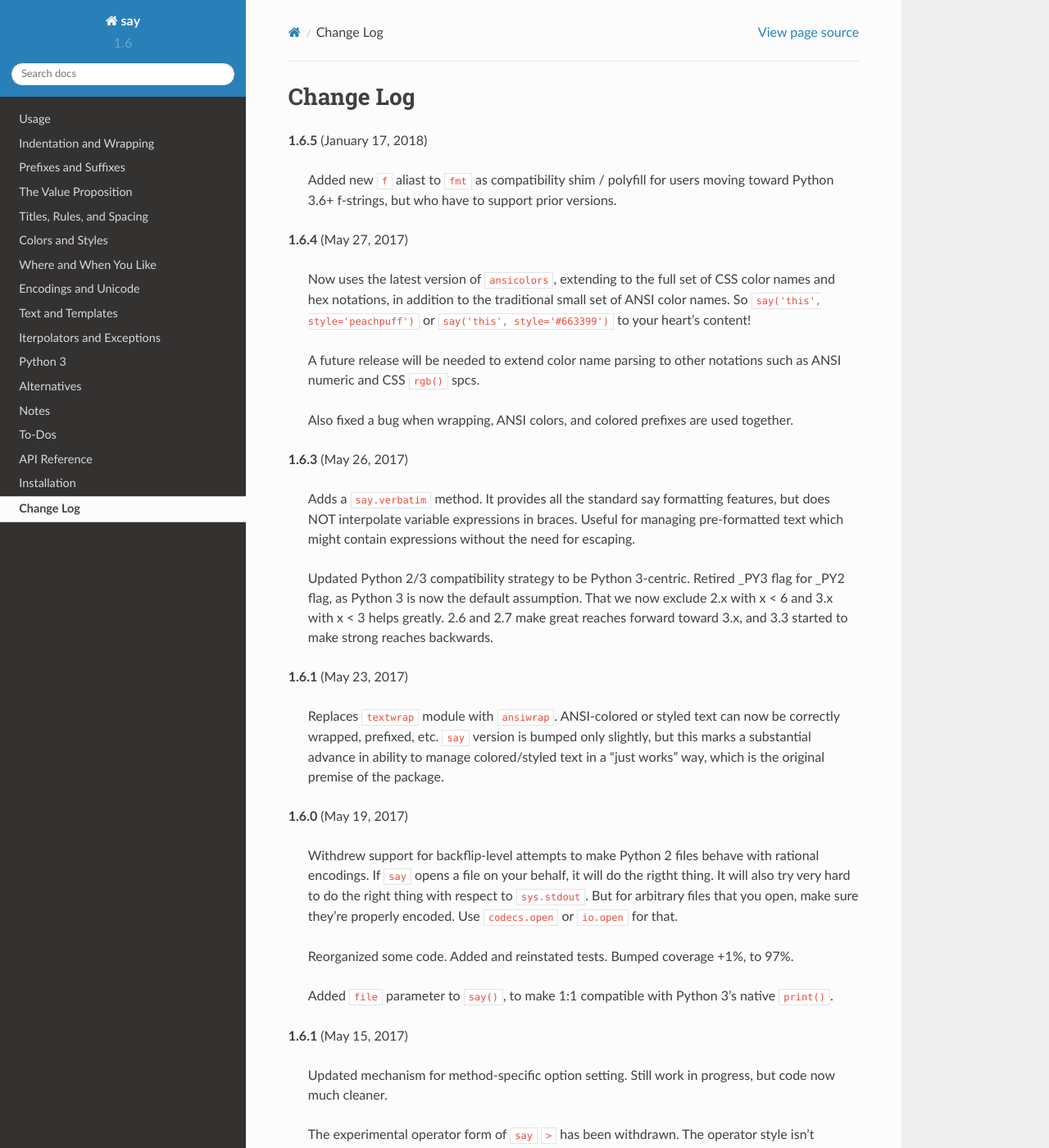
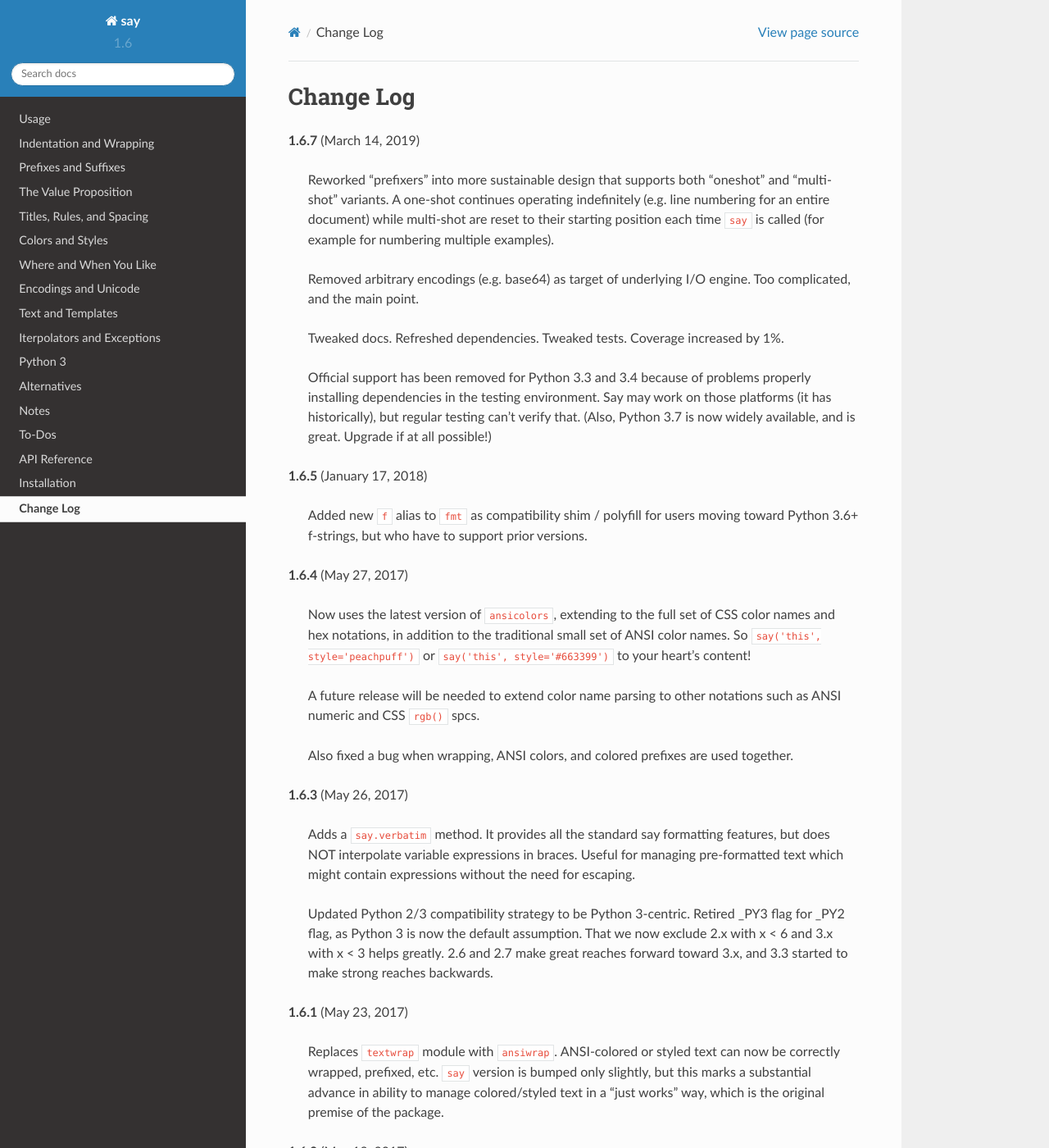
Before and after one commit to jonathaneunice/say, a Sphinx documentation site: the page built from docs/CHANGES.rst, in a window 1280 px wide and 1400 px high. Shown: the whole window at 82% size. Built offline with Sphinx 7.4.7 and the Read the Docs theme 2.0.0, drawn with Linux system fonts in a browser that asks for light colours; some of the changed text lies outside the part shown.

Commit message:
doc tweaks

```diff
--- a/README.rst
+++ b/README.rst
@@ -17,7 +17,7 @@
     :alt: Wheel packaging support
     :target: https://pypi.org/project/say
 
-.. |coverage| image:: https://img.shields.io/badge/test_coverage-97%25-blue.svg
+.. |coverage| image:: https://img.shields.io/badge/test_coverage-98%25-blue.svg
     :alt: Test line coverage
     :target: https://pypi.org/project/say
 
--- a/docs/CHANGES.rst
+++ b/docs/CHANGES.rst
@@ -1,9 +1,32 @@
 Change Log
 ==========
 
+**1.6.7**  (March 14, 2019)
+
+    Reworked "prefixers" into more sustainable design that supports
+    both "oneshot" and "multi-shot" variants.  A one-shot continues
+    operating indefinitely (e.g. line numbering for an entire
+    document) while multi-shot are reset to their starting position
+    each time ``say`` is called (for example for numbering multiple
+    examples).
+
+    Removed arbitrary encodings (e.g. base64) as target of underlying
+    I/O engine. Too complicated, and the main point.
+
+    Tweaked docs. Refreshed dependencies. Tweaked tests. Coverage
+    increased by 1%.
+
+    Official support has been removed for Python 3.3 and 3.4 because
+    of problems properly installing dependencies in the testing
+    environment. Say may work on those platforms (it has
+    historically), but regular testing can't verify that. (Also,
+    Python 3.7 is now widely available, and is great. Upgrade if at
+    all possible!)
+
+
 **1.6.5**  (January 17, 2018)
 
-    Added new ``f`` aliast to ``fmt`` as compatibility shim / polyfill
+    Added new ``f`` alias to ``fmt`` as compatibility shim / polyfill
     for users moving toward Python 3.6+ f-strings, but who have to
     support prior versions.
 
@@ -67,10 +90,10 @@ Change Log
     Updated mechanism for method-specific option setting. Still work
     in progress, but code now much cleaner.
 
-    The experimental operator form of ``say``  ``>`` has been
-    withdrawn. The operator style isn't consonant with Python
-    philosophy, complicated the code base, and only partially worked.
-    Interesting idea, but experience suggests not worth the trouble.
+    The experimental operator form of ``say`` has been withdrawn. The
+    operator style isn't consonant with Python philosophy, complicated
+    the code base, and only partially worked. Interesting idea, but
+    experience suggests not worth the trouble.
 
 
 **1.5.0**  (May 14, 2017)
@@ -102,8 +125,8 @@ Change Log
     packaged for, and tested against, all late-model versions of
     Python: 2.6, 2.7, 3.3, 3.4, 3.5, and 3.6, as well as PyPy 5.6.0
     (based on 2.7.12) and PyPy3 5.5.0 (based on 3.3.5). Python 3.2
-    removed from official  support; no longer a current version of
-    Python and not  well-supported by testing matrix.
+    removed from official support; no longer a current version of
+    Python and not well-supported by testing matrix.
 
 
 **1.4.2**  (September 15, 2015)
@@ -283,7 +306,7 @@ Change Log
     ``README.rst`` now an abridged version/teaser for the module.
 
 
-**1.0**  (September 17, 2013)
+**1.0**  (September 14, 2013)
 
     Cleaned up source for better PEP8 conformance
 
```
Also changed, not shown: docs/notes.rst (+5 -3 lines).
